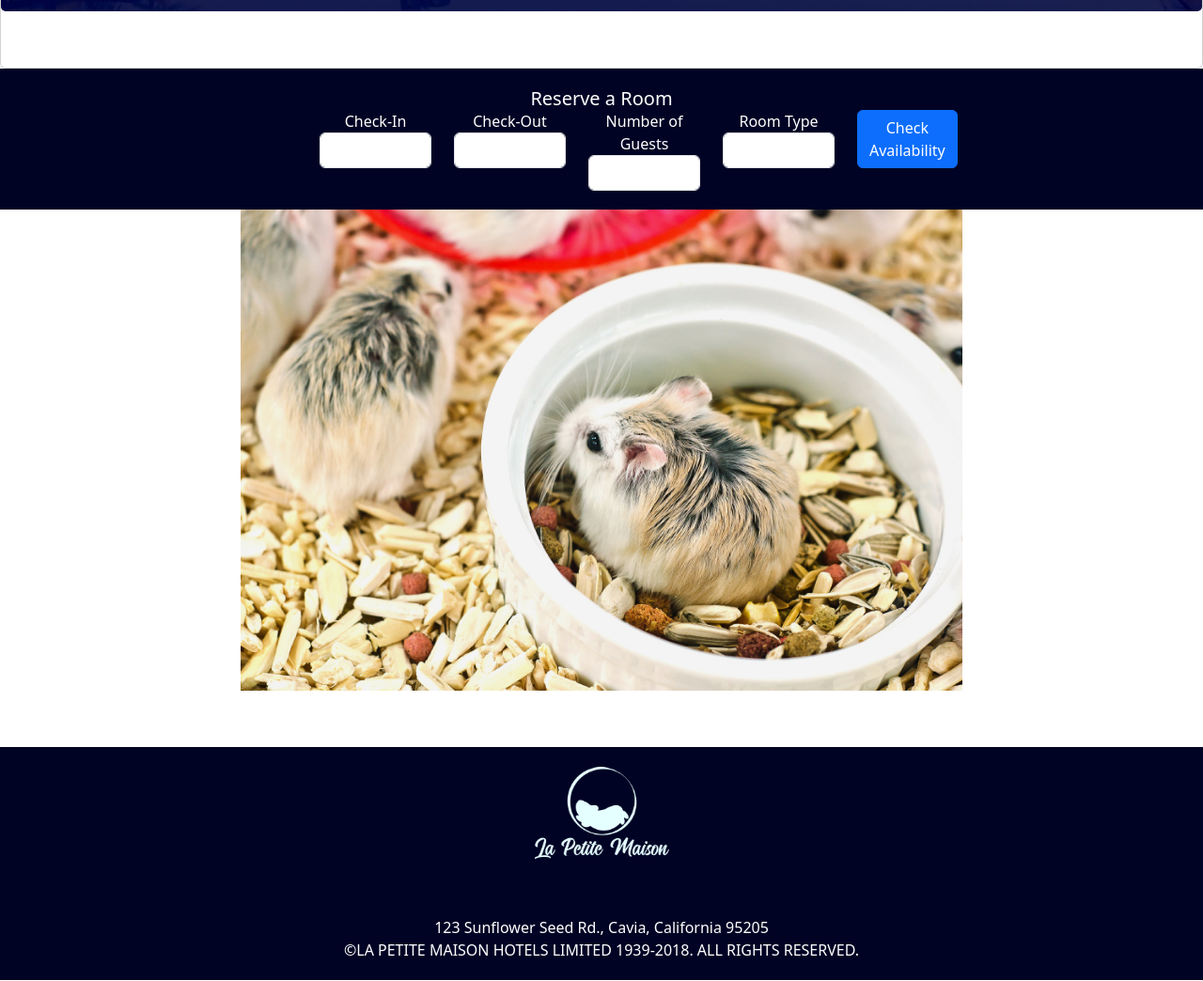
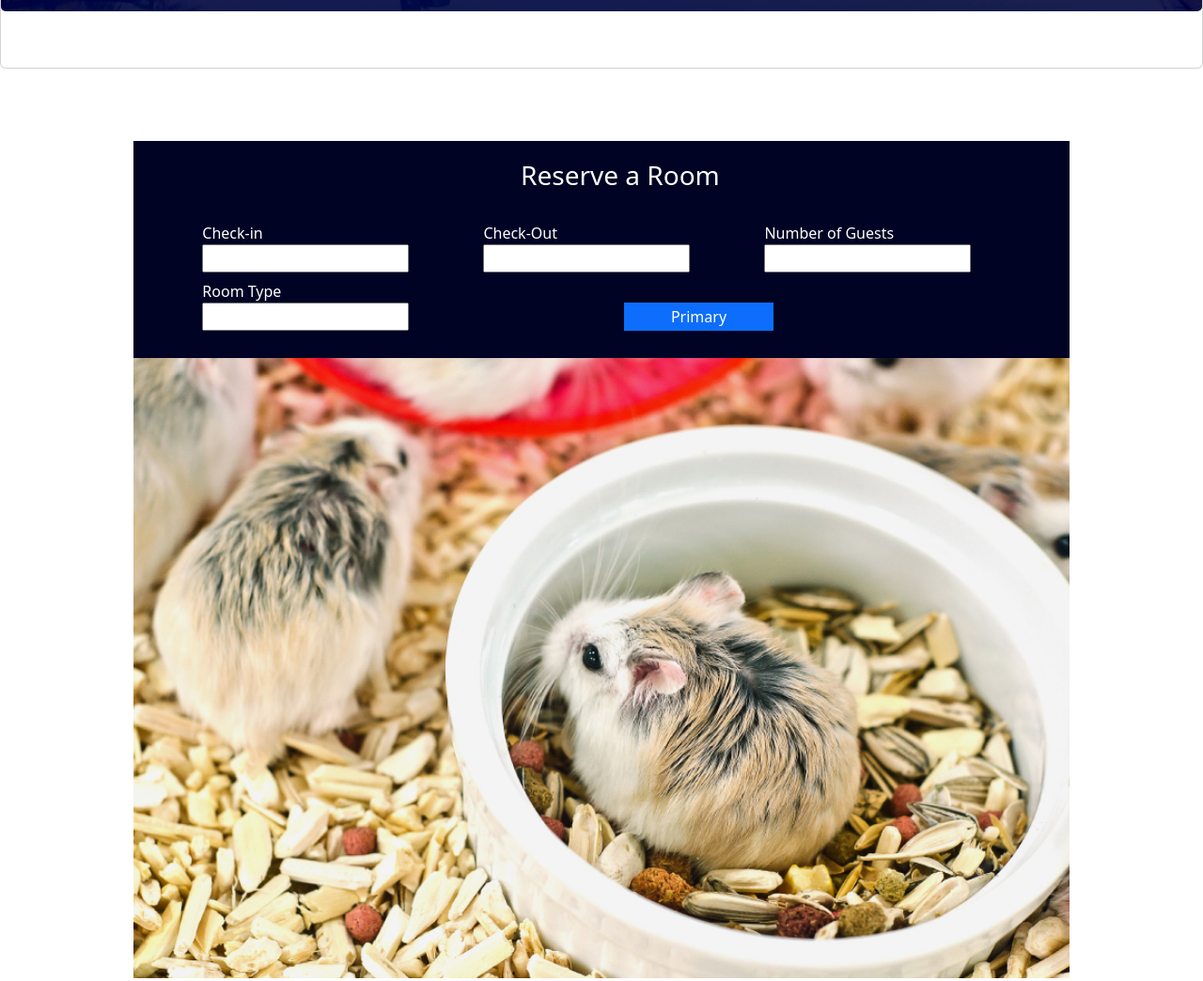
Before and after one commit to Tonyf6/FernandezA-HamsterHotel-, a plain HTML site: page index.html in a window 1280 px wide. Shown: the part 2925-3969 px from the top of the page at 94% size. Drawn offline with nearby package versions, Linux system fonts and the light colour scheme; some packages are replaced by stand-ins of ours; a script that the page names is missing.

Commit message:
Big Updates

```diff
--- a/index.html
+++ b/index.html
@@ -294,43 +294,54 @@
 
 <!--Reserve a Room-->
 </div>
-<footer width="60%">
 
-<center>
-    <!-- Navbar content -->
-
-    <div id="Reserve" class="card-image customw">
-  <div class="card-body" small-5>
-    <h5 class="card-title white"> Reserve a Room</h5>
-
-    <div class="row g-4">
-        <div class="col-md white">
-            <p>Check-In</p>
-          <input type="text" class="form-control" placeholder="" aria-label="Check-In">
-        </div>
-        <div class="col-md white">
-            <p>Check-Out</p>
-          <input type="text" class="form-control" placeholder="" aria-label="Check-Out">
-        </div>
-        <div class="col-md white">
-            <p>Number of Guests</p>
-          <input type="text" class="form-control" placeholder="" aria-label="Number of Guests">
-        </div>
-        <div class="col-md white">
-            <p>Room Type</p>
-            <input type="text" class="form-control" placeholder="" aria-label="Room Type">
+  <div class="resRoomMarPad">
+    <div class="row resRoomBg ">
+        <div class="resRoomBoxMarPad">
+          <h3 class="text-center white">Reserve a Room</h3> <br>
+          <div class="container">
+            <div class="row ">
+              <div class="col g-2 white">
+                <form>
+                  <label>Check-in</label><br>
+                  <input type="text" size="18"><br>
+                </form>
+              </div>
+              <div class="col g-2 white">
+                <form>
+                  <label>Check-Out</label><br>
+                  <input type="text" size="18"><br>
+                </form>
+              </div>
+              <div class="col g-2 white">
+                <form>
+                  <label>Number of Guests</label><br>
+                  <input type="text" size="18"><br>
+                </form>
+              </div>
+              <div class="col g-2 white">
+                <form>
+                  <label>Room Type</label><br>
+                  <input type="text" size="18"><br>
+                </form>
+              </div>
+              <div class="col g-2 d-flex align-items-end">
+                <button type="button" class="btn btn-primary resBtn">Primary</button>
+              </div>
+            </div>
           </div>
-          <div class="col-1 white">
-          <button type="button" class="btn btn-primary">Check Availability</button>
         </div>
       </div>
-    </footer>
+      <div class="row flex-container flexItGoodNCenter resRoomImg">
+        <div>
+          <img src="media/hamsterreserve.jpg" class="resImgInvis">
+        </div>
+      </div>
+    </div>
   </div>
-  <center><img src="media/hamsterreserve.jpg" width="60%"  alt="..."></center>
-</div></center>
+  <!-- END of Reserve a Room -->
 
 
-<!--footer-->
 <footer>
     <div id="Contact" class="wrapper">
         <center><img src="media/Logo.png"</center>
--- a/styles/styles.css
+++ b/styles/styles.css
@@ -1,67 +1,10 @@
 
-
-/* body{background: #FFFFFF;font-family: 'Oswald', sans-serif;font-size: 15px;font-weight: 400; line-height: 1.5em;}
-                .inner_main_menu {margin: 0 auto; width: 1170px;}
-                .inner_main_menu ul{margin: 0; padding: 80px 0 0; list-style: none;text-align: right;}
-                .inner_main_menu ul li{float: none; display: inline-block;position: relative}
-                .inner_main_menu ul li:nth-child(1){float: left;}
-                .inner_main_menu ul li:nth-child(2){float: left;}
-                .inner_main_menu ul li:nth-child(3){float: left;}
-                .inner_main_menu ul li a{color: #FFFFFF; font-size: 20px; text-transform: uppercase;text-decoration: none; display: block;padding: 10px 20px;}
-                .inner_main_menu ul li a:hover{color: #262626}
-
-                .slicknav_btn {top: 35px;}
-                #main_menu{width: 100%; position: relative;}
-                .logo_area{width: 300px; height: 300px; position: absolute; left: 50%; top: 0; content: ""; margin-left:-150px; text-align: center; }
-                @media only screen and (min-width: 200px) and (max-width: 767px) {
-                    .slicknav_menu{display: block;}
-                    .inner_main_menu{display: none;}
-                    .logo_area {height: auto;left: 0;margin-left: 0;position: relative;top: 0;width: 130px;}
-                    .logo_area img{height: auto;width: 100%;}
-
-
-                } */
 
 
 html * {
     margin: 0;
     font-family: normal normal normal 45px/57px Dosis;
   }
-
-  /* .topnav {
-    position: relative;
-    overflow: hidden;
-    background-color: #000324;
-  }
-
-  .topnav a {
-    float: left;
-    color: #f2f2f2;
-    text-align: center;
-    padding: 14px 16px;
-    text-decoration: none;
-    font-size: 17px;
-  }
-
-
-  .topnav a.active {
-    background-color: #04AA6D;
-    color: white;
-  }
-
-  .topnav-centered a {
-    float: none;
-    position: absolute;
-    top: 50%;
-    left: 50%;
-    transform: translate(-50%, -50%);
-  }
-
-  .topnav-right {
-    float: right;
-  } */
-
-
 
 
   .gfg {
@@ -131,9 +74,9 @@ img {
 }
 
 .customw{
-  width:50%;
+  width:20%;
   background-color: #000324;
-  padding:20px;
+
 }
 
 .wrapper{
@@ -154,3 +97,51 @@ footer{
 .valetText{
   text-size-adjust: 20px;
 }
+
+.bottomBox{
+
+  width: 120%;
+  height: 15%;
+
+  background: #000324 0% 0% no-repeat padding-box;
+  opacity: 1;
+  }
+
+
+
+  .resRoomMarPad {
+    margin: 6%;
+    padding-left: 6%;
+    padding-right: 6%;
+
+}
+
+.resRoomBoxMarPad {
+    margin: 2%;
+    padding-left: 5%;
+    padding-right: 5%;
+    padding-bottom: 1%;
+}
+
+.resRoomBg {
+    background-color: #000324;
+}
+
+.resRoomImg {
+    background-image: url("/media/hamsterreserve.jpg");
+    background-repeat: no-repeat;
+    background-size:cover;
+    background-position: 10%;
+    background-clip: 10%;
+}
+
+.resImgInvis {
+    opacity: 0;
+}
+
+.resBtn {
+    border-style: none !important;
+    border-radius: 0% !important;
+    padding: 3px 50px;
+    height: 30px;
+}
```
